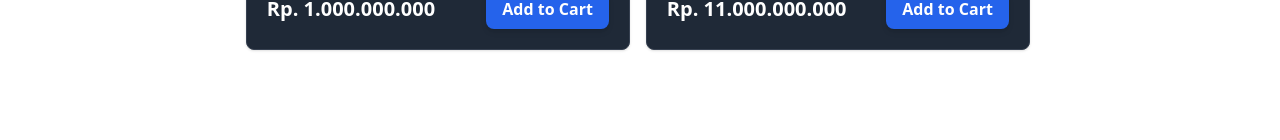
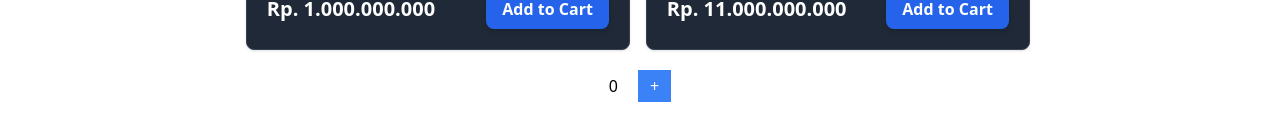
Before and after one commit to Kukuh2307/learn-vite, a React (Vite) app: page /product in a window 1280 px wide. Shown: the part 636-776 px from the top of the page. Built offline with nearby package versions, Linux system fonts and the light colour scheme.

Commit message:
finish:11.state

```diff
--- /dev/null
+++ b/src/Components/Fragments/Counter.jsx
@@ -0,0 +1,26 @@
+import React from "react";
+
+class Counter extends React.Component {
+  constructor(props) {
+    super(props);
+    this.state = {
+      count: 0,
+    };
+  }
+  render() {
+    return (
+      <div className="flex items-center justify-center">
+        <h1 className="mr-5">{this.state.count}</h1>
+        <button
+          className="bg-blue-500 px-3 py-1 text-white"
+          onClick={() => this.setState({ count: this.state.count + 1 })}
+        >
+          +
+        </button>
+      </div>
+    );
+  }
+}
+export default Counter;
+// NOTE
+// membuat class counter yang ekstend dengan react component kemudian membuah constructor dengan nilai count default dan mengimplementasikan ketika tombol button di klik baru bertambah value nya
--- a/src/Pages/product.jsx
+++ b/src/Pages/product.jsx
@@ -1,6 +1,7 @@
 import { Fragment } from "react";
 import CardProduct from "../Components/Fragments/CardProduct";
 import Button from "../Components/Elements/Button";
+import Counter from "../Components/Fragments/Counter";
 
 const products = [
   {
@@ -54,6 +55,8 @@ const ProductPage = () => {
         ))}
         ;
       </div>
+      {/* menambahkan fragment untuk counter */}
+      <Counter></Counter>
     </Fragment>
   );
 };
```
